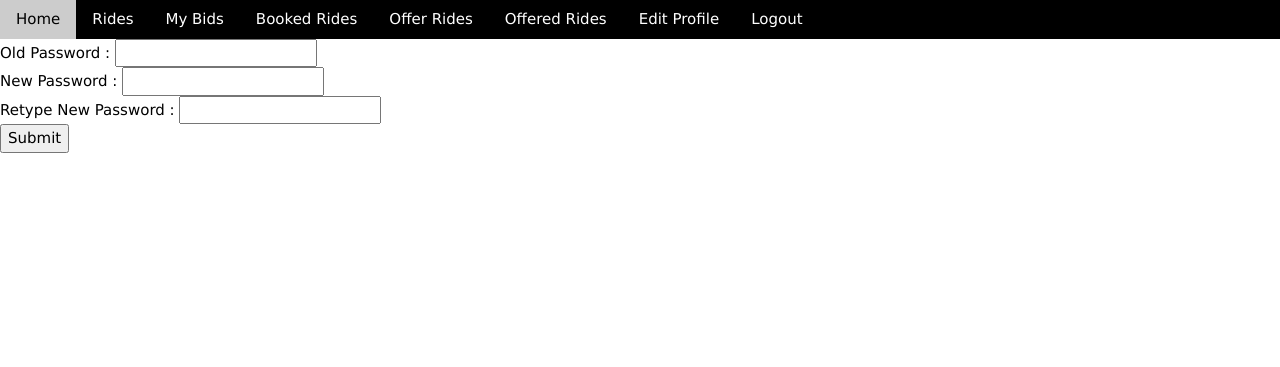
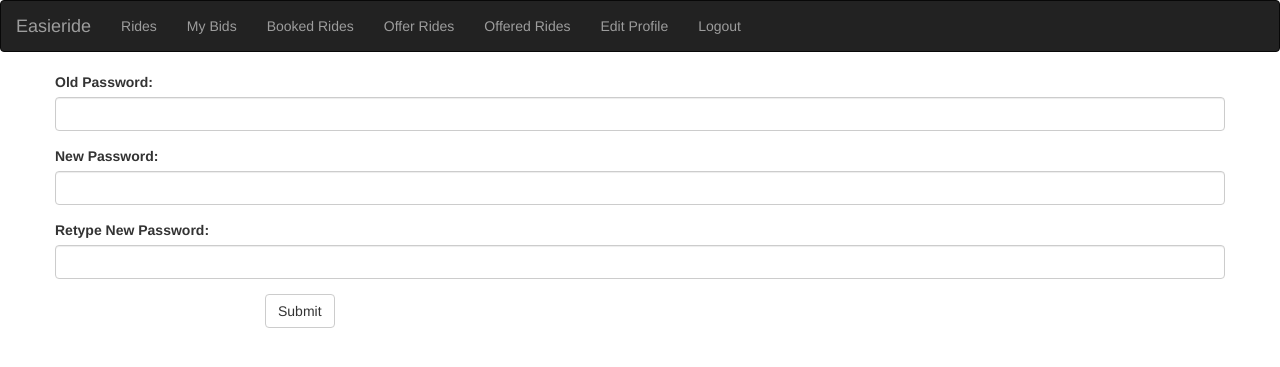
Before and after one commit to jheitmann/Car-Pooling-App, a PHP site: page /changepassword.php in a window 1280 px wide. Shown: the top 367 px of the page. Run offline with PHP 8.4, Linux system fonts and the light colour scheme; the visitor is signed in with stand-in values (Sample User, id 1); some libraries are stand-ins or nearby versions.

Commit message:
Modified Design in some files

```diff
--- a/changepassword.php
+++ b/changepassword.php
@@ -49,18 +49,36 @@
 
 <!-- Navigation -->
 <?php require('header.html');?>
-
-  <form action='changepassword.php' method = 'POST'>
-    Old Password : <input type="password" name="old_password"><br>
-                <?php if($incorrect_old){
-                  echo "Incorrect old password<br>";
-                } ?>
-    New Password : <input type="password" name="new_password"><br>
-    Retype New Password : <input type="password" name="new_password2"><br>
-                <?php if(!$match){
-                  echo "Password doesnot match<br>";
-                } ?>
-    <input type="submit" value="Submit">
-  </form>
+  <div class="container">
+      <form class="form-horizontal" method="POST" action="changepassword.php">
+        <div class="form-group">
+          <label for="old_password">Old Password:</label>
+          <input name="old_password" type="password" class="form-control" id="old_password" required>
+          <?php if($incorrect_old){
+            ?>
+                <span class="help-block">Incorrect old password</span>
+            <?php
+          } ?>
+        </div>
+        <div class="form-group">
+          <label for="new_password">New Password:</label>
+          <input name="new_password" type="password" class="form-control" id="new_password" required>
+        </div>
+        <div class="form-group">
+          <label for="new_password2">Retype New Password:</label>
+          <input name="new_password2" type="password" class="form-control" id="new_password2" required>
+          <?php if(!$match){
+            ?>
+                <span class="help-block">Password doesnot match</span>
+            <?php
+          } ?>
+        </div>
+        <div class="form-group">
+          <div class="col-sm-offset-2 col-sm-10">
+            <button type="submit" class="btn btn-default">Submit</button>
+          </div>
+        </div>
+      </form>
+    </div>
 </body>
 </html>
--- a/header.html
+++ b/header.html
@@ -1,13 +1,28 @@
+<!DOCTYPE html>
+<html lang="en">
+<head>
+  <title>Easieride</title>
+  <meta charset="utf-8">
+  <meta name="viewport" content="width=device-width, initial-scale=1">
+  <link rel="stylesheet" href="https://maxcdn.bootstrapcdn.com/bootstrap/3.3.7/css/bootstrap.min.css">
+  <script src="https://ajax.googleapis.com/ajax/libs/jquery/3.2.1/jquery.min.js"></script>
+  <script src="https://maxcdn.bootstrapcdn.com/bootstrap/3.3.7/js/bootstrap.min.js"></script>
+</head>
+<body>
 
-<nav class="w3-bar w3-black">
-  <a href="index.php" class="w3-button w3-bar-item">Home</a>
-  <a href="ride.php" class="w3-button w3-bar-item">Rides</a>
-  <a href="bids.php" class="w3-button w3-bar-item">My Bids</a>
-  <a href="bookedRides.php" class="w3-button w3-bar-item">Booked Rides</a>
-  <a href="offerRide.php" class="w3-button w3-bar-item">Offer Rides</a>
-
-  <a href="offeredRides.php" class="w3-button w3-bar-item">Offered Rides</a>
-
-  <a href="profile.php" class="w3-button w3-bar-item">Edit Profile</a>
-  <a href="logout.php" class="w3-button w3-bar-item">Logout</a>
+<nav class="navbar navbar-inverse">
+  <div class="container-fluid">
+    <div class="navbar-header">
+      <a class="navbar-brand" href="index.php">Easieride</a>
+    </div>
+    <ul class="nav navbar-nav">
+      <li><a href="ride.php">Rides</a></li>
+      <li><a href="bids.php">My Bids</a></li>
+      <li><a href="bookedRides.php">Booked Rides</a></li>
+      <li><a href="offerRide.php">Offer Rides</a></li>
+      <li><a href="offeredRides.php">Offered Rides</a></li>
+      <li><a href="profile.php">Edit Profile</a></li>
+	  <li><a href="logout.php">Logout</a></li>
+    </ul>
+  </div>
 </nav>
--- a/offeredRides.php
+++ b/offeredRides.php
@@ -96,7 +96,7 @@
 		?>
 		    </tbody>
 		  </table>
-		  </div>s
+		  </div>
 
 		<?php
 	}
```
Also changed, not shown: editprofile.php (+26 -7 lines), insertRide.php (+9 -6 lines), offerRide.php (+51 -34 lines).
